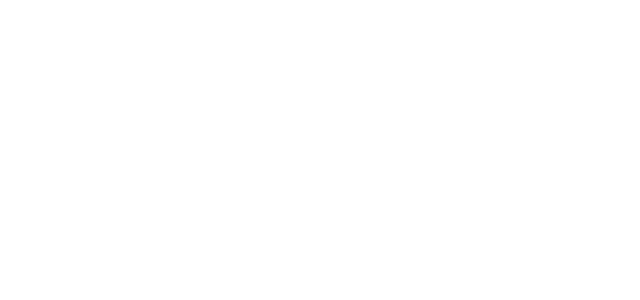
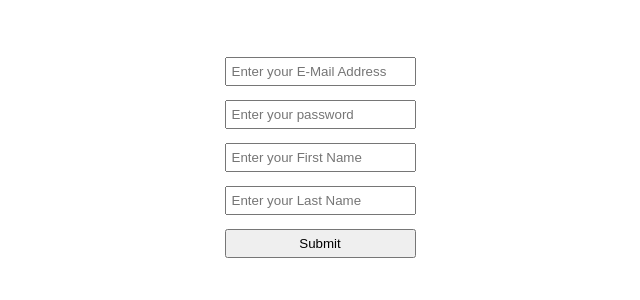
Before and after one commit to Mrucznik/ory-kratos-react-selfservice, a React (Create React App) app: page /register in a window 1280 px wide. Shown: the top 300 px of the page, without its empty margins (320-960 px from the left). Built offline with nearby package versions, Linux system fonts and the light colour scheme.

Commit message:
Init structure

```diff
--- a/package.json
+++ b/package.json
@@ -12,6 +12,7 @@
     "@types/react-dom": "^16.9.5",
     "react": "^16.12.0",
     "react-dom": "^16.12.0",
+    "react-router-dom": "^5.1.2",
     "react-scripts": "3.4.0",
     "typescript": "^3.7.5"
   },
@@ -35,5 +36,8 @@
       "last 1 firefox version",
       "last 1 safari version"
     ]
+  },
+  "devDependencies": {
+    "@types/react-router-dom": "^5.1.3"
   }
 }
--- a/src/App.css
+++ b/src/App.css
@@ -1,3 +1,19 @@
 .App {
   text-align: center;
 }
+
+div {
+  display: flex;
+  justify-content: center;
+}
+
+form {
+  display: flex;
+  flex-direction: column;
+  margin-top: 50px;
+}
+
+input {
+  padding: 5px;
+  margin: 7px;
+}
--- a/src/App.tsx
+++ b/src/App.tsx
@@ -1,10 +1,24 @@
 import React from 'react';
+import {
+    BrowserRouter as Router,
+    Switch,
+    Route
+} from "react-router-dom";
 import './App.css';
+import Login from "./pages/Login";
+import Register from "./pages/Register";
+import Hello from "./pages/Hello";
 
 function App() {
   return (
     <div className="App">
-
+      <Router>
+        <Switch>
+            <Route path="/login" component={Login}/>
+            <Route path="/register" component={Register}/>
+            <Route exact path="/" component={Hello}/>
+        </Switch>
+      </Router>
     </div>
   );
 }
--- /dev/null
+++ b/src/pages/Hello.tsx
@@ -0,0 +1,11 @@
+import React from 'react';
+
+const Hello = () => {
+    return (
+        <div>
+            Hello!
+        </div>
+    );
+};
+
+export default Hello;
--- /dev/null
+++ b/src/pages/Login.tsx
@@ -0,0 +1,17 @@
+import React from 'react';
+
+const Login = () => {
+    return (
+        <div>
+            <form action="" method="POST">
+                <input type="text" name="identifier" placeholder="Enter your username" />
+                <input type="password" name="password" placeholder="Enter your password" />
+                <input type="hidden" name="csrf_token" value="cdef..." />
+                <input type="submit" />
+            </form>
+
+        </div>
+    );
+};
+
+export default Login;
--- /dev/null
+++ b/src/pages/Register.tsx
@@ -0,0 +1,22 @@
+import React from 'react';
+
+const Register = () => {
+    return (
+        <div>
+            <form action="" method="POST">
+                <input type="email" name="email" placeholder="Enter your E-Mail Address" />
+                <input type="password" name="password" placeholder="Enter your password" />
+                <input
+                    type="first_name"
+                    name="password"
+                    placeholder="Enter your First Name"
+                />
+                <input type="last_name" name="password" placeholder="Enter your Last Name" />
+                <input type="hidden" name="csrf_token" value="cdef..." />
+                <input type="submit" />
+            </form>
+        </div>
+    );
+};
+
+export default Register;
```
Also changed, not shown: 1 other file (tests, documents, lock files or other folders).
